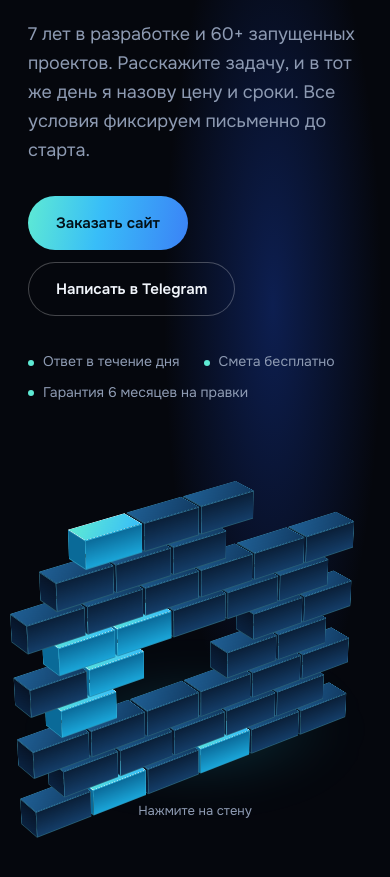
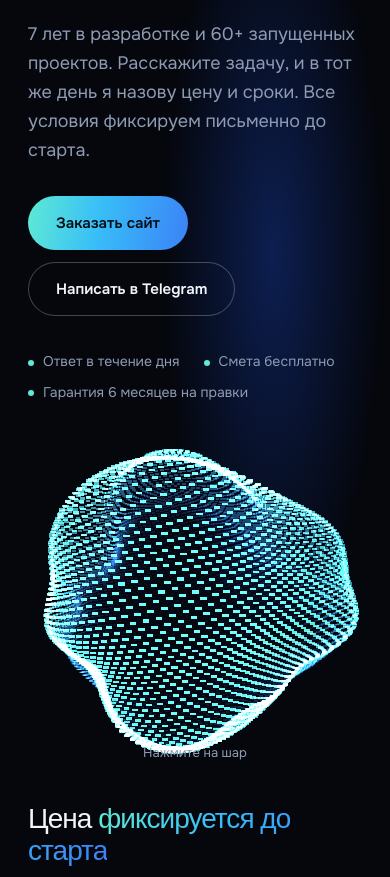
Before and after one commit to Yaroslav829/avtebrick, a plain HTML site: page index.html in a window 390 px wide. Shown: the part 186-1063 px from the top of the page. Drawn offline with Linux system fonts and the light colour scheme; animation ran at ten frames a second; a web font is replaced by a local one.

Commit message:
Refactor hero section and responsive styles
Adjusted padding for hero section and modified grid layout for hg class. Updated media query for responsive design.

```diff
--- a/index.html
+++ b/index.html
@@ -23,23 +23,18 @@ header .wrap{display:flex;align-items:center;justify-content:space-between;heigh
 nav{display:flex;gap:30px;font-size:15px;color:var(--muted)}nav a:hover{color:var(--ink)}
 .btn{display:inline-block;padding:15px 28px;border-radius:999px;font-weight:600;font-size:15px;background:var(--g);color:#031018;border:0;cursor:pointer;text-align:center;transition:transform .2s,box-shadow .2s;box-shadow:0 0 0 0 #38BDF800}
 .btn:hover{transform:translateY(-2px);box-shadow:0 10px 36px #38BDF866}.btn.o{background:none;color:var(--ink);box-shadow:inset 0 0 0 1px #ffffff40}.btn.o:hover{box-shadow:inset 0 0 0 1px #5EEAD4,0 10px 36px #38BDF833}.btn.s{padding:11px 22px}
-.hero{position:relative;padding:36px 0 90px;overflow:hidden}
+.hero{position:relative;padding:36px 0 40px;overflow:hidden}
 .hero::before{content:"";position:absolute;right:-10%;top:-20%;width:80%;height:120%;background:radial-gradient(closest-side,#1d4ed855,transparent 70%);pointer-events:none}
-.hg{position:relative;display:grid;grid-template-columns:1fr 1.1fr;gap:20px;align-items:center;min-height:calc(100svh - 150px)}
+.hg{position:relative;z-index:2;display:grid;grid-template-columns:1.05fr 1fr;pointer-events:none;gap:20px;align-items:center;min-height:calc(100svh - 150px)}
 h1{font:500 clamp(34px,4.6vw,64px)/1.08 var(--d);letter-spacing:-.04em;margin:0 0 24px}
-.lead{color:var(--muted);max-width:29em;margin:0 0 32px;font-size:18px}.btns{display:flex;gap:12px;flex-wrap:wrap}
+.lead{color:var(--muted);max-width:29em;margin:0 0 32px;font-size:18px}.hg a,.hg button{pointer-events:auto}.btns{display:flex;gap:12px;flex-wrap:wrap}
 .trust{display:flex;gap:8px 24px;flex-wrap:wrap;margin:34px 0 0;padding:0;list-style:none;font-size:14px;color:var(--muted)}.trust li::before{content:"";display:inline-block;width:6px;height:6px;border-radius:50%;background:#5EEAD4;margin-right:9px;vertical-align:middle}
-.stage{position:relative;height:min(640px,78vh);perspective:1800px;cursor:pointer;touch-action:pan-y}
-.stage::before{content:"";position:absolute;left:50%;bottom:14%;width:80%;height:26%;transform:translateX(-50%);background:radial-gradient(closest-side,#22d3ee40,transparent);filter:blur(24px)}
-.rot{position:absolute;left:50%;top:60%;width:0;height:0;transform-style:preserve-3d;transform:rotateX(calc(62deg + var(--rx,0deg))) rotateZ(calc(-36deg + var(--ry,0deg))) translate3d(-290px,-40px,-170px);transition:transform .25s ease-out}
-.b{position:absolute;left:0;top:0;width:96px;height:44px;transform-style:preserve-3d;transform:translate3d(var(--x),var(--y),calc(var(--z) + var(--lift,1100px)));opacity:0;transition:transform 1.3s cubic-bezier(.2,.9,.25,1.12) var(--dl),opacity .4s var(--dl)}
-.b.on{--lift:0px;opacity:1}
-.b s{position:absolute;display:block;border:1px solid #67e8f94d}
-.t{left:0;top:0;width:96px;height:44px;transform:translateZ(30px);background:linear-gradient(135deg,#1f5f94,#123b63)}
-.f,.k{left:0;width:96px;height:30px;transform-origin:0 0;transform:rotateX(90deg);background:linear-gradient(#143d68,#0a1f38)}.f{top:44px}.k{top:0}
-.l,.r{top:0;width:30px;height:44px;transform-origin:0 0;transform:rotateY(-90deg);background:linear-gradient(90deg,#0a2240,#071427)}.l{left:0}.r{left:96px}
-.b.h .t{background:linear-gradient(135deg,#5EEAD4,#38BDF8);border-color:#e0fffb}.b.h .f,.b.h .k{background:linear-gradient(#1aa5d8,#0b6b9a)}.b.h .l,.b.h .r{background:#0a6a98}
-.hint{position:absolute;left:0;right:0;bottom:2%;text-align:center;font-size:13px;color:var(--muted);pointer-events:none}
+#gl{position:absolute;inset:0;width:100%;height:100%;display:block}
+.sm{position:absolute;left:0;top:0;width:380px;height:380px;margin:-190px 0 0 -190px;border-radius:50%;pointer-events:none;opacity:0;transition:opacity .5s;will-change:transform;background:radial-gradient(closest-side,#38bdf855,transparent)}
+.sm:nth-of-type(2){background:radial-gradient(closest-side,#6366f13d,transparent);width:460px;height:460px;margin:-230px 0 0 -230px}.sm:nth-of-type(3){background:radial-gradient(closest-side,#5eead433,transparent);width:260px;height:260px;margin:-130px 0 0 -130px}
+.hero.in .sm{opacity:1}
+.orb{display:none;position:absolute;right:8%;top:50%;width:420px;height:420px;margin-top:-210px;border-radius:50%;background:radial-gradient(circle at 35% 35%,#5eead4,#3b82f6 45%,#05070d 72%);opacity:.6}.nogl .orb{display:block}
+.hint{position:absolute;z-index:2;right:0;left:50%;bottom:26px;text-align:center;font-size:13px;color:var(--muted);pointer-events:none}
 .nums{display:grid;grid-template-columns:repeat(4,1fr);border:1px solid var(--line);border-radius:24px;background:#0a101980}
 .nums div{padding:30px 28px;border-right:1px solid var(--line)}.nums div:last-child{border:0}.nums strong{display:block;font:500 clamp(28px,3.4vw,42px)/1.1 var(--d);letter-spacing:-.03em}.nums span{font-size:14px;color:var(--muted)}
 section{padding:110px 0}h2{font:500 clamp(28px,3.6vw,46px)/1.12 var(--d);letter-spacing:-.035em;margin:0 0 14px;max-width:15em}.sub{color:var(--muted);max-width:38em;margin:0 0 52px}
@@ -70,7 +65,7 @@ input[type=range]{width:100%;accent-color:#38BDF8;margin-bottom:28px}
 .form{display:grid;gap:12px;max-width:680px}.form input,.form textarea{width:100%;padding:16px 20px;border:1px solid #ffffff26;border-radius:16px;background:#05070d99;color:var(--ink);font:inherit;font-size:16px}.form input:focus,.form textarea:focus{outline:0;border-color:#38BDF8}.form textarea{min-height:100px;resize:vertical}.form .r{display:grid;grid-template-columns:1fr 1fr;gap:12px}
 footer{padding:0 0 44px;font-size:14px;color:var(--muted)}footer .wrap{display:flex;justify-content:space-between;gap:16px;flex-wrap:wrap}footer a{text-decoration:underline;text-underline-offset:4px}
 #toast{position:fixed;left:50%;bottom:calc(24px + env(safe-area-inset-bottom,0px));transform:translate(-50%,200%);opacity:0;pointer-events:none;background:#fff;color:#000;padding:12px 22px;border-radius:999px;transition:transform .3s,opacity .3s;z-index:80;font-size:15px}#toast.on{transform:translate(-50%,0);opacity:1}
-@media (max-width:960px){nav{display:none}.hg{grid-template-columns:1fr;min-height:0}.stage{height:420px;order:2;margin:0 -20px}.rot{transform:rotateX(calc(62deg + var(--rx,0deg))) rotateZ(calc(-36deg + var(--ry,0deg))) translate3d(-190px,-30px,-120px) scale(.66)}.nums,.price,.calc,.steps{grid-template-columns:1fr 1fr}.price,.calc{grid-template-columns:1fr}.nums div:nth-child(2){border-right:0}.nums div:nth-child(-n+2){border-bottom:1px solid var(--line)}.bento{grid-template-columns:1fr}.s2,.s3,.s4{grid-column:auto}.res{position:static}.case{grid-template-columns:1fr;gap:10px}.case small{text-align:left}section{padding:70px 0}.opts{grid-template-columns:1fr}.form .r{grid-template-columns:1fr}}
+@media (max-width:960px){nav{display:none}.hg{grid-template-columns:1fr;min-height:0}.hero{padding-bottom:400px}.hint{left:0}.nums,.price,.calc,.steps{grid-template-columns:1fr 1fr}.price,.calc{grid-template-columns:1fr}.nums div:nth-child(2){border-right:0}.nums div:nth-child(-n+2){border-bottom:1px solid var(--line)}.bento{grid-template-columns:1fr}.s2,.s3,.s4{grid-column:auto}.res{position:static}.case{grid-template-columns:1fr;gap:10px}.case small{text-align:left}section{padding:70px 0}.opts{grid-template-columns:1fr}.form .r{grid-template-columns:1fr}}
 @media (max-width:560px){.steps{grid-template-columns:1fr}}
 @media (prefers-reduced-motion:reduce){*{transition:none!important}html{scroll-behavior:auto}}
 </style>
@@ -81,22 +76,12 @@ footer{padding:0 0 44px;font-size:14px;color:var(--muted)}footer .wrap{display:f
 <a class="btn s" href="#contact">Написать</a></div></header>
 
 <main id="top">
-<section class="hero"><div class="wrap hg" id="hero"><div>
+<section class="hero" id="hero"><canvas id="gl" aria-hidden="true"></canvas><i class="sm"></i><i class="sm"></i><i class="sm"></i><i class="orb"></i><p class="hint">Нажмите на шар</p><div class="wrap hg"><div>
 <h1>Строю сайты, которые приносят <span class="gr">заявки</span></h1>
 <p class="lead">7 лет в разработке и 60+ запущенных проектов. Расскажите задачу, и в тот же день я назову цену и сроки. Все условия фиксируем письменно до старта.</p>
 <div class="btns"><a class="btn" href="#contact">Заказать сайт</a><a class="btn o" data-tg href="#" target="_blank" rel="noopener">Написать в Telegram</a></div>
 <ul class="trust"><li>Ответ в течение дня</li><li>Смета бесплатно</li><li>Гарантия 6 месяцев на правки</li></ul></div>
-<div class="stage" id="stage" aria-hidden="true"><div class="rot" id="rot"></div><p class="hint">Нажмите на стену</p></div></div></section>
-
-<div class="wrap"><div class="nums"><div><strong>7 лет</strong><span>коммерческой разработки</span></div><div><strong>60+</strong><span>сайтов запущено для компаний</span></div><div><strong>95+</strong><span>баллов Lighthouse у моих сайтов</span></div><div><strong>99,98%</strong><span>аптайм сайтов за год</span></div></div></div>
-
-<section id="services"><div class="wrap"><h2>Всё, что работает <span class="gr">в браузере</span></h2><p class="sub">От страницы-визитки до сервиса, которым ежедневно пользуются сотрудники и клиенты.</p>
-<div class="bento">
-<div class="cd s4"><div class="ico">▤</div><h3>Корпоративные сайты</h3><p>Услуги, каталог, заявки и понятная админка, чтобы вы сами меняли тексты и цены.</p><div class="mini" aria-hidden="true"><i style="height:30%"></i><i style="height:48%"></i><i style="height:40%"></i><i style="height:70%"></i><i style="height:58%"></i><i style="height:92%"></i><i style="height:80%"></i></div></div>
-<div class="cd s2"><div class="ico">⚡</div><h3>Лендинги под рекламу</h3><p>Быстрые страницы, которые собирают заявки и не теряют клиентов на загрузке.</p></div>
-<div class="cd s2"><div class="ico">◈</div><h3>Интернет-магазины</h3><p>Каталог, оплата, доставка и связь с CRM и складом.</p></div>
-<div class="cd s2"><div class="ico">▦</div><h3>Веб-приложения</h3><p>Личные кабинеты, CRM и панели управления прямо в браузере.</p></div>
-<div class="cd s2"><div class="ico">⇄</div><h3>Интеграции</h3><p>Платежи, почта и мессенджеры подключаются к сайту через API.</p></div></div></div></section>
+</div></div></section>
 
 <section id="pricing" style="padding-top:0"><div class="wrap"><h2>Цена <span class="gr">фиксируется до старта</span></h2><p class="sub">Выберите готовый пакет или посчитайте свой проект в калькуляторе ниже.</p>
 <div class="price">
@@ -142,18 +127,38 @@ const tgUrl=t=>"https://t.me/"+TG+"?text="+encodeURIComponent(t||"Здравст
 $$("[data-tg]").forEach(a=>a.href=tgUrl());$("#mail").href="mailto:"+EMAIL;$("#mail").textContent=EMAIL;
 function toast(t){const e=$("#toast");e.textContent=t;e.classList.add("on");setTimeout(()=>e.classList.remove("on"),2600)}
 const hd=$("#hd");addEventListener("scroll",()=>hd.classList.toggle("on",scrollY>30),{passive:true});
-/* стена из кирпичей: CSS 3D, без canvas */
-const rot=$("#rot"),stage=$("#stage"),BR=[],COLS=6,ROWS=9,W=96,D=44,H=30,G=4;
-for(let r=0;r<ROWS;r++)for(let c=0;c<=COLS;c++){const off=r%2?(W+G)/2:0,x=c*(W+G)-off;if(x<-1||x>COLS*(W+G)-W+1)continue;
-if(r>=3&&r<=4&&(c===2||c===3))continue;if(r>=7&&x>3*(W+G)+4)continue;if(r===8&&x<1*(W+G))continue;
-const e=document.createElement("i");e.className="b"+(Math.random()<.12?" h":"");e.innerHTML="<s class=t></s><s class=f></s><s class=k></s><s class=l></s><s class=r></s>";
-const z=r*(H+G);e.dataset.x=x;e.dataset.z=z;e.style.cssText="--x:"+x+"px;--y:0px;--z:"+z+"px;--dl:"+(r*.1+Math.random()*.35)+"s";rot.appendChild(e);BR.push(e)}
-requestAnimationFrame(()=>requestAnimationFrame(()=>BR.forEach(b=>b.classList.add("on"))));
-$("#hero").addEventListener("pointermove",e=>{const r=stage.getBoundingClientRect(),px=(e.clientX-r.left)/r.width-.5,py=(e.clientY-r.top)/r.height-.5;rot.style.setProperty("--ry",(px*16)+"deg");rot.style.setProperty("--rx",(-py*8)+"deg")});
-let busy=false;stage.addEventListener("pointerdown",()=>{if(busy||RM)return;busy=true;const q=()=>(Math.random()-.5);
-BR.forEach(b=>{b.style.transition="transform .7s cubic-bezier(.15,.8,.3,1)";b.style.transform=`translate3d(${+b.dataset.x+q()*500}px,${q()*500}px,${+b.dataset.z+120+Math.random()*380}px) rotateX(${q()*200}deg) rotateZ(${q()*200}deg)`});
-setTimeout(()=>BR.forEach((b,i)=>{b.style.transition="transform 1.1s cubic-bezier(.2,.9,.25,1.12) "+(i%9*.04)+"s";b.style.transform=""}),900);
-setTimeout(()=>{BR.forEach(b=>b.style.transition="");busy=false},2400)});
+/* шар из кирпичиков: WebGL, всё считает видеокарта */
+const hero=$("#hero"),gl_=$("#gl"),gl=gl_.getContext("webgl",{antialias:false,alpha:true,powerPreference:"high-performance"});
+if(!gl)hero.classList.add("nogl");else{
+const N=9000,pos=new Float32Array(N*3),sd=new Float32Array(N);
+for(let i=0;i<N;i++){const y=1-2*(i+.5)/N,r=Math.sqrt(1-y*y),th=i*2.399963;pos.set([Math.cos(th)*r,y,Math.sin(th)*r],i*3);sd[i]=Math.random()}
+const VS=`attribute vec3 aP;attribute float aS;uniform float uT,uDPR,uR,uBT,uSz;uniform vec2 uRes,uC,uM,uB;varying float vK;
+void main(){vec3 p=aP;float n=1.+.17*sin(p.x*3.1+uT*.9)*cos(p.y*2.7-uT*.7)+.1*sin(p.z*4.+uT*1.3)+.04*sin(p.y*9.+p.x*7.+uT*1.7);p*=n;
+float ay=uT*.22,ca=cos(ay),sa=sin(ay);float x=p.x*ca+p.z*sa,z=-p.x*sa+p.z*ca;float cx=cos(.4),sx=sin(.4);float yr=p.y*cx-z*sx,zz=p.y*sx+z*cx;float q=3./(3.+zz);
+vec2 s=uC+vec2(x,yr)*uR*q;vec2 dm=s-uM;float d=length(dm);if(d<150.&&d>.001)s+=dm/d*(150.-d)*.45;
+vec2 db=s-uB;float bd=length(db)+.001;float f=sin(3.14159*clamp(uBT/2.4,0.,1.));float w=1.-smoothstep(0.,uR*1.6,bd);
+s+=(db/bd*260.*w+(vec2(fract(aS*13.7),fract(aS*7.3))-.5)*170.*w)*f;
+gl_Position=vec4(s.x/uRes.x*2.-1.,1.-s.y/uRes.y*2.,0.,1.);vK=clamp((1.-zz)*.5,0.,1.);gl_PointSize=uSz*q*uDPR;}`;
+const FS=`precision mediump float;varying float vK;void main(){vec2 u=gl_PointCoord-.5;if(abs(u.y)>.23)discard;vec3 c=mix(vec3(.12,.3,.95),vec3(.37,.92,.83),vK);gl_FragColor=vec4(c*(.3+.9*vK),.28+.72*vK);}`;
+const sh=(t,src)=>{const o=gl.createShader(t);gl.shaderSource(o,src);gl.compileShader(o);return o},pg=gl.createProgram();
+gl.attachShader(pg,sh(gl.VERTEX_SHADER,VS));gl.attachShader(pg,sh(gl.FRAGMENT_SHADER,FS));gl.linkProgram(pg);gl.useProgram(pg);
+const buf=(d,n,name)=>{gl.bindBuffer(gl.ARRAY_BUFFER,gl.createBuffer());gl.bufferData(gl.ARRAY_BUFFER,d,gl.STATIC_DRAW);const l=gl.getAttribLocation(pg,name);gl.enableVertexAttribArray(l);gl.vertexAttribPointer(l,n,gl.FLOAT,false,0,0)};
+buf(pos,3,"aP");buf(sd,1,"aS");const U=n=>gl.getUniformLocation(pg,n),u={T:U("uT"),DPR:U("uDPR"),R:U("uR"),BT:U("uBT"),Sz:U("uSz"),Res:U("uRes"),C:U("uC"),M:U("uM"),B:U("uB")};
+gl.enable(gl.BLEND);gl.blendFunc(gl.SRC_ALPHA,gl.ONE);gl.clearColor(0,0,0,0);
+let W,H,dpr,mx=-999,my=-999,bx=0,by=0,bt=-99,run=true;
+function size(){const r=gl_.getBoundingClientRect();dpr=Math.min(devicePixelRatio||1,1.75);W=r.width;H=r.height;gl_.width=W*dpr;gl_.height=H*dpr;gl.viewport(0,0,gl_.width,gl_.height);
+const m=W<900,R=m?W*.36:Math.min(H*.3,W*.155);gl.uniform2f(u.Res,W,H);gl.uniform2f(u.C,m?W*.5:W*.7,m?H-R*1.35:H*.5);gl.uniform1f(u.R,R);gl.uniform1f(u.DPR,dpr);gl.uniform1f(u.Sz,3.4*(R/260+.4)*1.25)}
+const sm=$$(".sm"),sp=[[0,0,.09],[0,0,.05],[0,0,.03]];
+function frame(ms){const t=ms/1000;gl.uniform1f(u.T,t);gl.uniform2f(u.M,mx,my);gl.uniform2f(u.B,bx,by);gl.uniform1f(u.BT,Math.min(99,t-bt));
+gl.clear(gl.COLOR_BUFFER_BIT);gl.drawArrays(gl.POINTS,0,N);
+if(mx>-900)sm.forEach((e,i)=>{const s=sp[i];s[0]+=(mx-s[0])*s[2];s[1]+=(my-s[1])*s[2];e.style.transform="translate3d("+s[0]+"px,"+s[1]+"px,0)"});
+if(run&&!RM&&!document.hidden)requestAnimationFrame(frame)}
+hero.addEventListener("pointermove",e=>{const r=gl_.getBoundingClientRect();mx=e.clientX-r.left;my=e.clientY-r.top;hero.classList.add("in")});
+hero.addEventListener("pointerleave",()=>{mx=my=-999;hero.classList.remove("in")});
+hero.addEventListener("pointerdown",e=>{if(e.target.closest("a,button"))return;const r=gl_.getBoundingClientRect();bx=e.clientX-r.left;by=e.clientY-r.top;bt=performance.now()/1000});
+new IntersectionObserver(([e])=>{const was=run;run=e.isIntersecting;if(run&&!was)requestAnimationFrame(frame)}).observe(hero);
+document.addEventListener("visibilitychange",()=>{if(!document.hidden&&run)requestAnimationFrame(frame)});
+new ResizeObserver(()=>{size();if(RM)frame(0)}).observe(hero);size();requestAnimationFrame(frame)}
 /* подсветка карточек */
 $$(".cd").forEach(c=>c.onpointermove=e=>{const r=c.getBoundingClientRect();c.style.setProperty("--mx",(e.clientX-r.left)+"px");c.style.setProperty("--my",(e.clientY-r.top)+"px")});
 /* калькулятор */
```
